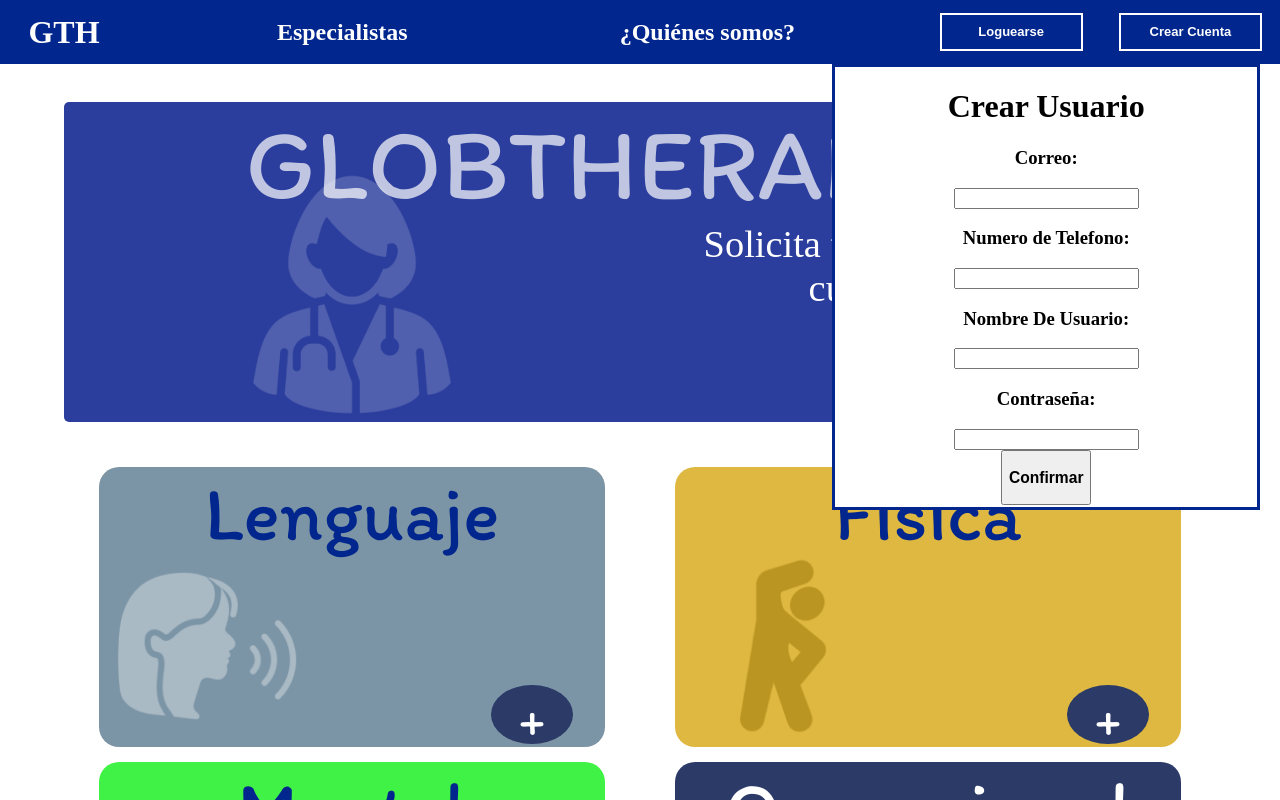
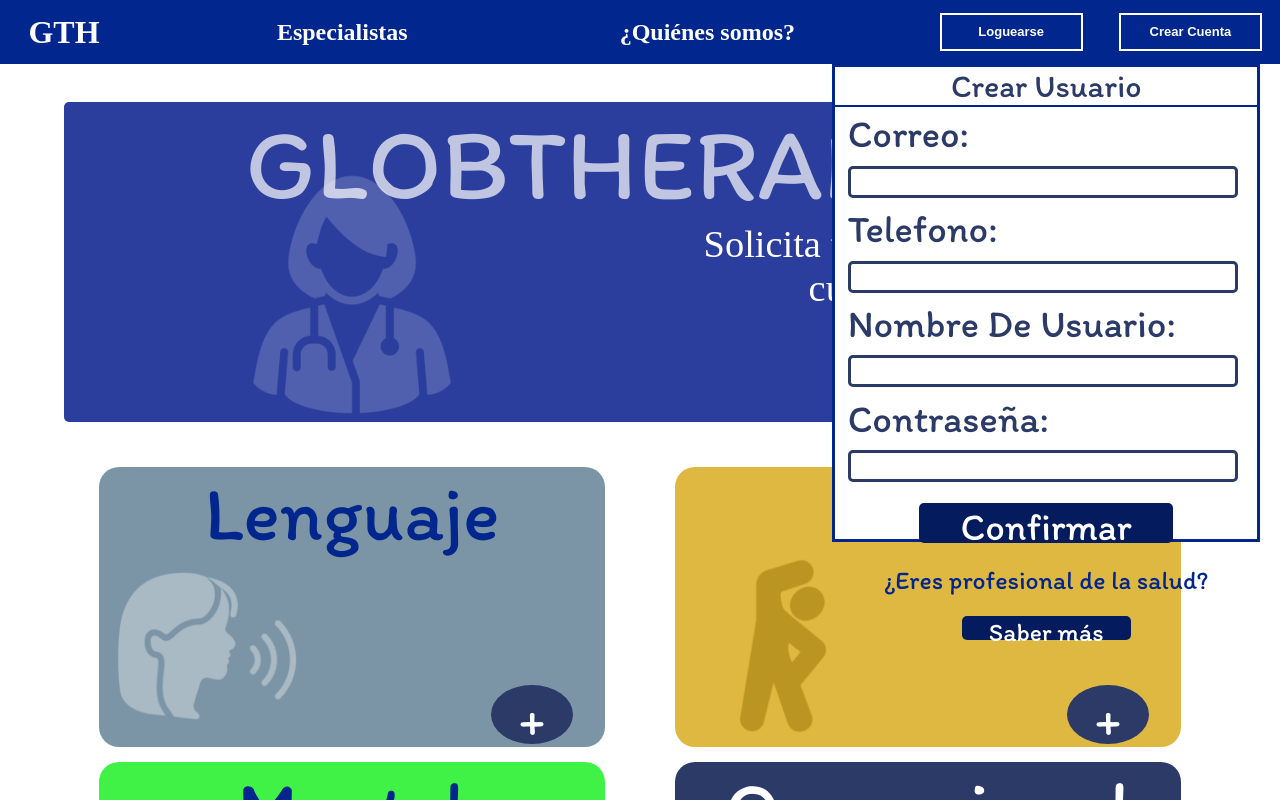
Before and after one commit to CarlosZ96/GlobTherapist, a React (Create React App) app: page / in a window 1280 px wide. Both pictures are taken after a click on the button "Crear Cuenta". Built offline with nearby package versions, Linux system fonts and the light colour scheme; no server answers; the database is empty.

Commit message:
Feature:
-Mayor styles update.
-profesional acount logic created.

```diff
--- a/src/App.jsx
+++ b/src/App.jsx
@@ -1,6 +1,6 @@
 import React from 'react';
 import { Route, Routes } from 'react-router-dom';
-import Month from './Components/Month';
+import CreatePro from './Components/CreatePro';
 import './App.css';
 import Mainpage from './Components/Homepage';
 
@@ -9,7 +9,7 @@ function App() {
     <div className="App">
       <Routes>
         <Route path="/" element={<Mainpage />} />
-        <Route path="/ca" element={<Month />} />
+        <Route path="/ca" element={<CreatePro />} />
       </Routes>
     </div>
   );
--- a/src/Components/Calendar.jsx
+++ b/src/Components/Calendar.jsx
@@ -1,25 +1,11 @@
 import React from 'react';
+import Month from './Month';
 import '../stylesheets/Therapy.css';
 
 const Calendar = () => {
   return (
     <div className="Ask-Therapy-date-cont">
-      <div className="Ask-Therapy-month-cont">
-        <h3>Enero 2025</h3>
-      </div>
-      <div className="Ask-Therapy-date-weekly">
-        <hr />
-        <div className="Ask-Therapy-weekly-days-cont">
-          <h4 className="Ask-Therapy-day">Lun</h4>
-          <h4 className="Ask-Therapy-day">Mar</h4>
-          <h4 className="Ask-Therapy-day">Mie</h4>
-          <h4 className="Ask-Therapy-day">Jue</h4>
-          <h4 className="Ask-Therapy-day">Vie</h4>
-          <h4 className="Ask-Therapy-day">Sab</h4>
-          <h4 className="Ask-Therapy-day">Dom</h4>
-        </div>
-        <hr />
-      </div>
+      <Month />
     </div>
   );
 };
--- /dev/null
+++ b/src/Components/CreatePro.jsx
@@ -0,0 +1,9 @@
+import React from 'react';
+
+const CreatePro = () => {
+  return (
+    <div>CreatePro</div>
+  );
+};
+
+export default CreatePro;
--- a/src/Components/Month.jsx
+++ b/src/Components/Month.jsx
@@ -4,8 +4,9 @@ import {
   doc, setDoc, deleteDoc, collection, getDocs,
 } from 'firebase/firestore';
 import { db } from '../firebase';
+import '../stylesheets/month.css';
 
-const Calendar = () => {
+const Month = () => {
   const [currentMonth, setCurrentMonth] = useState('');
   const [days, setDays] = useState([]);
   const [loading, setLoading] = useState(true);
@@ -56,7 +57,7 @@ const Calendar = () => {
 
   const getStartDayOfMonth = (year, month) => {
     const firstDay = new Date(year, month, 1);
-    return (firstDay.getDay() + 6) % 7; // Ajustamos para que empiece con lunes
+    return (firstDay.getDay() + 6) % 7;
   };
 
   useEffect(() => {
@@ -93,12 +94,16 @@ const Calendar = () => {
   return (
     <div className="calendar-container">
       <h2 className="calendar-title">{currentMonth}</h2>
-      <div className="calendar-grid">
+      <hr className="blue-line" />
+      <div className="calendar-week-cont">
         {daysOfWeek.map((day, index) => (
           <div key={index} className="calendar-day-header">
             {day}
           </div>
         ))}
+      </div>
+      <hr className="blue-line" />
+      <div className="calendar-grid">
         {paddedDays.map((day, index) => (
           <div
             key={index}
@@ -112,4 +117,4 @@ const Calendar = () => {
   );
 };
 
-export default Calendar;
+export default Month;
--- a/src/Components/windows/Create.jsx
+++ b/src/Components/windows/Create.jsx
@@ -5,14 +5,15 @@ import { doc, setDoc } from 'firebase/firestore';
 import '../../stylesheets/windo.css';
 import { auth, db } from '../../firebase';
 
-const Create = ({ toggleCreate }) => {
+const Create = ({ toggleCreate, toggleCreatePro }) => {
   const [formData, setFormData] = useState({
     email: '',
     phone: '',
     userName: '',
     password: '',
-    role: '',
   });
+
+  const [showMoreInfo, setShowMoreInfo] = useState(false);
 
   const handleChange = (e) => {
     const { name, value } = e.target;
@@ -58,57 +59,94 @@ const Create = ({ toggleCreate }) => {
   };
 
   return (
-    <form className="Create-cont" onSubmit={handleSubmit}>
-      <div>
+    <div className="Create-cont">
+      <form className="Create-body" onSubmit={handleSubmit}>
+        <div className="Create-title-cont">
           <h1>Crear Usuario</h1>
         </div>
-      <div>
+        <div className="Create-input-cont">
           <h3>Correo:</h3>
           <input
             type="email"
             name="email"
+            className="Create-input"
             value={formData.email}
             onChange={handleChange}
           />
         </div>
-      <div>
-        <h3>Numero de Telefono:</h3>
+        <div className="Create-input-cont">
+          <h3>Telefono:</h3>
           <input
             type="number"
             name="phone"
+            className="Create-input"
             value={formData.phone}
             onChange={handleChange}
           />
         </div>
-      <div>
+        <div className="Create-input-cont">
           <h3>Nombre De Usuario:</h3>
           <input
             type="text"
             name="userName"
+            className="Create-input"
             value={formData.userName}
             onChange={handleChange}
           />
         </div>
-      <div>
+        <div className="Create-input-cont">
           <h3>Contraseña:</h3>
           <input
             type="password"
             name="password"
+            className="Create-input"
             value={formData.password}
             onChange={handleChange}
           />
         </div>
-      <div>
+        <div className="create-submit-cont">
           <button type="submit">
             <h3>Confirmar</h3>
           </button>
         </div>
+        <div className="Create-pro-popup">
+          <h4>¿Eres profesional de la salud?</h4>
+          <button
+            type="button"
+            onClick={() => setShowMoreInfo(!showMoreInfo)}
+          >
+            Saber más
+          </button>
+        </div>
       </form>
+
+      {showMoreInfo && (
+        <div className="overlay">
+          <div className="info-popup">
+            <p>
+              Si eres profesional y te gustaría trabajar con nosotros, puedes
+              registrarte y brindar tus servicios de terapias en línea.
+            </p>
+            <button
+              type="button"
+              onClick={() => {
+                setShowMoreInfo(false);
+                toggleCreate();
+                toggleCreatePro();
+              }}
+            >
+              Crear Cuenta Pro
+            </button>
+          </div>
+        </div>
+      )}
+    </div>
   );
 };
 
 Create.propTypes = {
   toggleCreate: PropTypes.func.isRequired,
+  toggleCreatePro: PropTypes.func.isRequired,
 };
 
 export default Create;
--- a/src/stylesheets/Therapy.css
+++ b/src/stylesheets/Therapy.css
@@ -200,11 +200,3 @@
 .Ask-Therapy-date-cont {
     width: 90%;
 }
-
-
-.Ask-Therapy-weekly-days-cont {
-    display: flex;
-    flex-direction: row;
-    align-items: center;
-    justify-content: center;
-}
--- /dev/null
+++ b/src/stylesheets/month.css
@@ -0,0 +1,110 @@
+.calendar-container {
+    display: flex;
+    flex-direction: column;
+    align-items: center;
+    justify-content: center;
+    max-width: 600px;
+    height: 50vh;
+    margin: auto;
+    background-color: #fff;
+    color: #fff;
+    padding: 0.4% 2% 1% 2%;
+    border: #000 5px solid;
+    border-radius: 10px;
+}
+
+.calendar-title {
+    width: 94%;
+    height: 10%;
+    text-align: center;
+    margin: 0 0 1% 0;
+    color: #fff;
+    font-family: "Itim", serif;
+    font-weight: 300;
+    font-style: normal;
+    background-color: #2b3a67;
+}
+
+.calendar-grid {
+    display: grid;
+    grid-template-columns: repeat(7, 1fr);
+    text-align: center;
+    gap: 10px;
+    width: 100%;
+    height: 77%;
+    margin-top: 1%;
+}
+
+.calendar-week-cont {
+    display: flex;
+    flex-direction: row;
+    align-items: center;
+    justify-content: center;
+    column-gap: 10px;
+    width: 100%;
+}
+
+.blue-line {
+    height: 3px;
+    background-color: #2b3e9d;
+    width: 100%;
+    margin: 0;
+}
+
+.calendar-day-header {
+    font-size: 3vw;
+    font-family: "Itim", serif;
+    font-weight: 400;
+    font-style: normal;
+    color: #000;
+    font-weight: bold;
+    padding: 10px;
+    border-radius: 5px;
+    width: 10%;
+}
+
+.calendar-day {
+    padding: 10px;
+    background-color: transparent;
+    border-radius: 5px;
+    text-align: center;
+    color: transparent;
+}
+
+.calendar-day.has-day {
+    display: flex;
+    flex-direction: row;
+    align-items: center;
+    justify-content: center;
+    background-color: #7C95A6;
+    color: #fff;
+    width: 44%;
+    height: 44%;
+    font-size: 2.5vw;
+    font-family: "Itim", serif;
+    font-weight: 400;
+    font-style: normal;
+    transition: all 0.3s ease-in-out;
+}
+
+.calendar-day.has-day:hover {
+    outline: 2px solid #2b3e9d;
+    outline-offset: 3px;
+    color: #38dde3;
+    background-color: #2b3e9d;
+    cursor: pointer;
+}
+
+.calendar-day.selected {
+    outline: 3px solid #ff9800;
+    outline-offset: 5px;
+    background-color: #ffd54f;
+    color: #000;
+}
+
+.calendar-day:active {
+    outline: 3px solid #2b3e9d;
+    outline-offset: 5px;
+    background-color: #2b3e9d;
+    color: #fff;
+}
--- a/src/stylesheets/windo.css
+++ b/src/stylesheets/windo.css
@@ -12,8 +12,127 @@
     position: absolute;
     left: 65%;
     top: 8%;
+    z-index: 101;
     width: 33vw;
-    height: 55vh;
+    height: 59vh;
     border: 3px #01268d solid;
     background-color: #fff;
 }
+
+.Create-title-cont {
+    width: 100%;
+    border-bottom: #01268d 2px solid;
+}
+
+.Create-title-cont h1 {
+    color: #2B3A67;
+    font-family: "Itim", serif;
+    font-weight: 300;
+    font-style: normal;
+    margin: 0;
+}
+
+.Create-input-cont {
+    display: flex;
+    flex-direction: column;
+    align-items: flex-start;
+    justify-content: center;
+    width: 100%;
+}
+
+.Create-input-cont h3 {
+    font-size: 3vw;
+    color: #2B3A67;
+    font-family: "Itim", serif;
+    font-weight: 300;
+    font-style: normal;
+    margin: 1% 0 1% 3%;
+}
+
+.Create-input {
+    height: 3vh;
+    width: 90%;
+    margin: 1% 0 1% 3%;
+    border: #2B3A67 3px solid;
+    border-radius: 5px;
+}
+
+.create-submit-cont {
+    width: 100%;
+    display: flex;
+    flex-direction: column;
+    align-items: center;
+    justify-content: center;
+}
+
+.create-submit-cont button {
+    width: 60%;
+    height: 5vh;
+    background-color: #041B5E;
+    border: none;
+    border-radius: 5px;
+    margin-top: 4%;
+}
+
+.create-submit-cont button h3 {
+    color: #fff;
+    font-size: 3vw;
+    font-family: "Itim", serif;
+    font-weight: 300;
+    font-style: normal;
+    margin: 0;
+}
+
+.Create-pro-popup {
+    width: 100%;
+}
+
+.Create-pro-popup h4 {
+    color: #01268d;
+    font-size: 2vw;
+    font-family: "Itim", serif;
+    font-weight: 300;
+    font-style: normal;
+    margin: 5% 0 5% 0;
+}
+
+.Create-pro-popup button {
+    background-color: #041B5E;
+    width: 40%;
+    height: 3vh;
+    font-size: 2vw;
+    color: #fff;
+    font-family: "Itim", serif;
+    font-weight: 300;
+    font-style: normal;
+    border: none;
+    border-radius: 5px;
+}
+
+.overlay {
+    position: absolute;
+    left: -100%;
+    top: 50%;
+    z-index: 102;
+    width: 40vw;
+    height: 18vh;
+    background-color: #041B5E;
+    border-radius: 10px;
+}
+
+.info-popup {
+    display: flex;
+    flex-direction: column;
+    align-items: center;
+    justify-content: center;
+    width: 100%;
+    height: 100%;
+}
+
+.info-popup p{
+    width: 90%;
+    font-size: 2vw;
+    color: #fff;
+    font-family: "Itim", serif;
+    font-weight: 300;
+}
```
Lines whose indentation alone changed are shown as unchanged.
